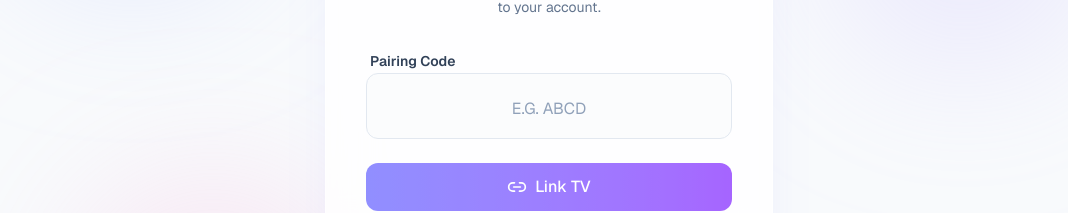
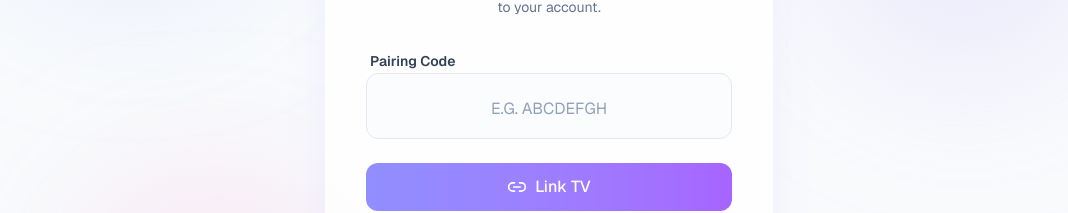
Before and after one commit to DigitalExpart/familycaretv, a Next.js app in the folder apps/admin/: page /link in a window 1280 px wide. Shown: the part 371-584 px from the top of the page, without its empty margins (91-1159 px from the left). Built offline with nearby package versions, Linux system fonts and the light colour scheme; sample sign-in values are in the browser's storage.

Commit message:
fix(admin): increase roku code maxlength to 8

```diff
--- a/apps/admin/src/app/link/page.tsx
+++ b/apps/admin/src/app/link/page.tsx
@@ -101,10 +101,10 @@ export default function LinkDevice() {
               <div className="relative">
                 <input
                   type="text"
-                  placeholder="e.g. ABCD"
+                  placeholder="e.g. ABCDEFGH"
                   value={code}
                   onChange={e => setCode(e.target.value)}
-                  maxLength={6}
+                  maxLength={8}
                   required
                   className="w-full text-center tracking-[0.5em] text-2xl font-bold py-4 bg-slate-50/50 border border-slate-200 rounded-xl text-slate-900 focus:ring-2 focus:ring-indigo-500 focus:border-indigo-500 transition-all outline-none uppercase placeholder:font-normal placeholder:tracking-normal placeholder:text-base placeholder:text-slate-400"
                 />
```
